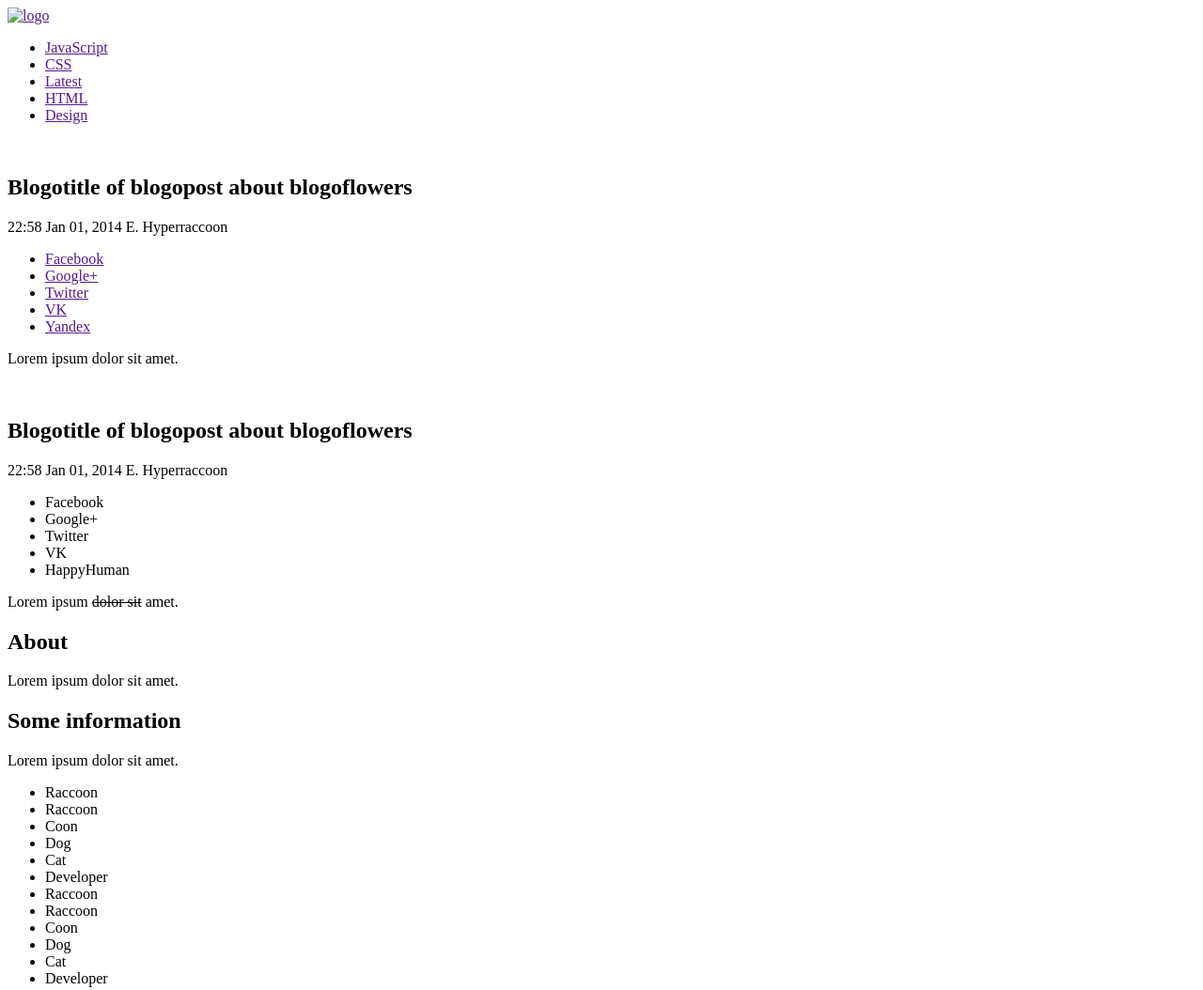
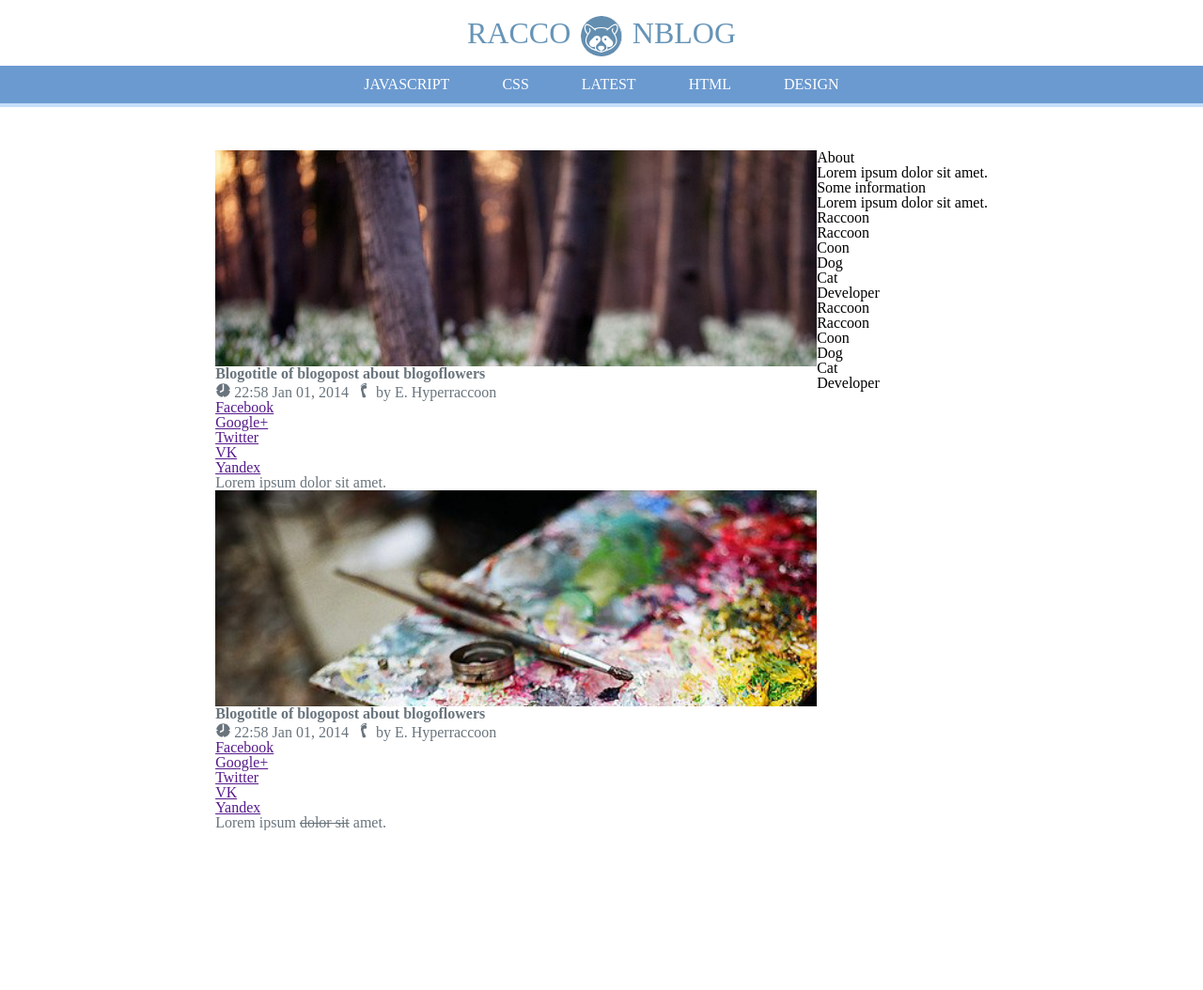
Before and after one commit to DaniilPonomarev579/blog_layout, a plain HTML site: page index.html in a window 1280 px wide. Shown: the whole page at 94% size. After the commit the page ends 884 px from the top, so only its background shows below. Drawn offline with Linux system fonts and the light colour scheme.

Commit message:
Added some styles

```diff
--- a/index.html
+++ b/index.html
@@ -1,15 +1,22 @@
 <!DOCTYPE html>
 <html lang="en">
+
 <head>
     <meta charset="UTF-8">
     <title>Blog Layout</title>
+    <link rel="stylesheet" href="styles/styles.css">
 </head>
+
 <body>
-    <header class="header">
-        <a href="" title="Blog" class="logo"><img src="" alt="logo" class="logo__img"></a>
-    </header>
+    <!--<a href="" title="Blog" class="logo">racco<span class="logo__image"></span>nblog</a>-->
+    <a href="" title="Blog" class="logo">
+        racco
+        <svg class="logo__svg" aria-hidden="true">
+            <use xlink:href="styles/sprites/sprite.svg#icon-racoon-positive"></use>
+        </svg>
+        nblog
+    </a>
 
-    <nav class="nav">
     <ul class="navigation">
         <li class="navigation__element"><a href="" class="navigation__link">JavaScript</a></li>
         <li class="navigation__element"><a href="" class="navigation__link">CSS</a></li>
@@ -17,13 +24,23 @@
         <li class="navigation__element"><a href="" class="navigation__link">HTML</a></li>
         <li class="navigation__element"><a href="" class="navigation__link">Design</a></li>
     </ul>
-    </nav>
 
+    <div class="wrapper">
         <main class="content">
             <section class="content__section article">
-            <img src="" alt="" class="article__image">
+                <div class="article__image-wrapper">
+                    <img src="images/post1.jpg" alt="post image" class="article__image">
+                </div>
                 <h2 class="article__header">Blogotitle of blogopost about blogoflowers</h2>
-            <time class="article__time">22:58 Jan 01, 2014</time>
+                <svg class="article__time-icon" aria-hidden="true">
+                    <use xlink:href="styles/sprites/sprite.svg#icon-clock"></use>
+                </svg>
+                <time class="article__time">
+                    22:58 Jan 01, 2014
+                </time>
+                <svg class="article__author-icon" aria-hidden="true">
+                    <use xlink:href="styles/sprites/sprite.svg#icon-footstep"></use>
+                </svg>
                 <span class="article__author">E. Hyperraccoon</span>
                 <ul class="article__social social">
                     <li class="social__element"><a href="" class="social__link social__link--facebook">Facebook</a></li>
@@ -37,16 +54,26 @@
                 </p>
             </section>
             <section class="content__section article">
-            <img src="" alt="" class="article__image">
+                <div class="article__image-wrapper">
+                    <img src="images/post2.jpg" alt="post image" class="article__image">
+                </div>
                 <h2 class="article__header">Blogotitle of blogopost about blogoflowers</h2>
-            <time class="article__time">22:58 Jan 01, 2014</time>
+                <svg class="article__time-icon" aria-hidden="true">
+                    <use xlink:href="styles/sprites/sprite.svg#icon-clock"></use>
+                </svg>
+                <time class="article__time">
+                    22:58 Jan 01, 2014
+                </time>
+                <svg class="article__author-icon" aria-hidden="true">
+                    <use xlink:href="styles/sprites/sprite.svg#icon-footstep"></use>
+                </svg>
                 <span class="article__author">E. Hyperraccoon</span>
                 <ul class="article__social social">
-                <li class="social__element social__element--Facebook">Facebook</li>
-                <li class="social__element social__element--Google+">Google+</li>
-                <li class="social__element social__element--Twitter">Twitter</li>
-                <li class="social__element social__element--VK">VK</li>
-                <li class="social__element social__element--HappyHuman">HappyHuman</li>
+                    <li class="social__element"><a href="" class="social__link social__link--facebook">Facebook</a></li>
+                    <li class="social__element"><a href="" class="social__link social__link--google+">Google+</a></li>
+                    <li class="social__element"><a href="" class="social__link social__link--twitter">Twitter</a></li>
+                    <li class="social__element"><a href="" class="social__link social__link--vk">VK</a></li>
+                    <li class="social__element"><a href="" class="social__link social__link--yandex">Yandex</a></li>
                 </ul>
                 <p class="article__text">
                     Lorem ipsum <s>dolor sit</s> amet.
@@ -78,5 +105,6 @@
                 <li class="tags__element">Developer</li>
             </ul>
         </aside>
+    </div>
 </body>
 </html>
--- /dev/null
+++ b/styles/reset.css
@@ -0,0 +1,48 @@
+/* http://meyerweb.com/eric/tools/css/reset/
+   v2.0 | 20110126
+   License: none (public domain)
+*/
+
+html, body, div, span, applet, object, iframe,
+h1, h2, h3, h4, h5, h6, p, blockquote, pre,
+a, abbr, acronym, address, big, cite, code,
+del, dfn, em, img, ins, kbd, q, s, samp,
+small, strike, strong, sub, sup, tt, var,
+b, u, i, center,
+dl, dt, dd, ol, ul, li,
+fieldset, form, label, legend,
+table, caption, tbody, tfoot, thead, tr, th, td,
+article, aside, canvas, details, embed,
+figure, figcaption, footer, header, hgroup,
+menu, nav, output, ruby, section, summary,
+time, mark, audio, video {
+    margin: 0;
+    padding: 0;
+    border: 0;
+    font-size: 100%;
+    font: inherit;
+    vertical-align: baseline;
+}
+/* HTML5 display-role reset for older browsers */
+article, aside, details, figcaption, figure,
+footer, header, hgroup, menu, nav, section {
+    display: block;
+}
+body {
+    line-height: 1;
+}
+ol, ul {
+    list-style: none;
+}
+blockquote, q {
+    quotes: none;
+}
+blockquote:before, blockquote:after,
+q:before, q:after {
+    content: '';
+    content: none;
+}
+table {
+    border-collapse: collapse;
+    border-spacing: 0;
+}
--- /dev/null
+++ b/styles/styles.less
@@ -0,0 +1,140 @@
+@import "reset.css";
+
+body {
+  display: flex;
+  flex-direction: column;
+  align-items: center;
+}
+
+.logo {
+  height: 4.4rem;
+  line-height: 4.4rem;
+  display: block;
+  text-align: center;
+  text-transform: uppercase;
+  font-size: 2rem;
+  text-decoration: none;
+  color: #6794b7;
+  //.logo__image {
+  //  vertical-align: middle;
+  //  display: inline-block;
+  //  width: 2.7rem;
+  //  height: 2.7rem;
+  //  border-radius: 50%;
+  //  background: #638EB0 url("sprites/sprite.svg") 20% 5% no-repeat;
+  //  background-size: 2395%;
+  //}
+}
+
+.logo__svg {
+  width: 2.7rem;
+  height: 2.7rem;
+  vertical-align: middle;
+  margin: 0 .2rem;
+  border-radius: 50%;
+  background: #638EB0;
+  fill: #fff;
+  use {
+    transform: scale(1.55) translateX(-146px) translateY(-2px);
+  }
+}
+
+.navigation {
+  display: flex;
+  flex-direction: row;
+  justify-content: center;
+  margin-bottom: 50px;
+  width: 100%;
+  background: #6B9AD0;
+  box-shadow: 0 4px 0 #c6defa;
+}
+
+.navigation__link {
+  display: inline-block;
+  padding: 12px 28px;
+  text-decoration: none;
+  text-transform: uppercase;
+  color: #fff;
+  &:hover {
+    background: #5d88b9;
+  }
+}
+
+.wrapper {
+  display: flex;
+  flex-direction: row;
+}
+
+.content {
+}
+
+.article {
+  color: #69747c;
+}
+
+.article__image-wrapper {
+  height: 230px;
+  width: 640px;
+  overflow: hidden;
+  transition: all .5s ease-in-out;
+  &:hover {
+    box-shadow: 0 0 5px #000;
+  }
+}
+
+.article__image {
+  min-height: 230px;
+  min-width: 640px;
+  transition: filter .5s ease-in-out;
+  &:hover {
+    filter: contrast(1.1);
+    cursor: pointer;
+  }
+}
+
+.article__header {
+  font-weight: bold;
+}
+
+.article__time {
+  margin-right: 5px;
+  //position: relative;
+  //padding-left: 15px;
+  //&::before {
+  //  content: '';
+  //  position: absolute;
+  //  left: -7px;
+  //  top: -7px;
+  //  display: inline-block;
+  //  width: 30px;
+  //  height: 30px;
+  //  background: url(sprites/sprite.svg) no-repeat 60% 10%;
+  //  transform: scale(.5);// translateX(-5%);
+  //}
+}
+
+.article__author {
+  &::before {
+    content: 'by ';
+  }
+}
+
+.article__time-icon {
+  width: 1rem;
+  height: 1.2rem;
+  vertical-align: -15%;
+  fill: #69747c;
+  use {
+    transform: scale(.5) translateX(-431px) translateY(3px);
+  }
+}
+
+.article__author-icon {
+  width: 1rem;
+  height: 1.2rem;
+  vertical-align: -15%;
+  fill: #69747c;
+  use {
+    transform: scale(.5) translateX(-530px) translateY(3px);
+  }
+}
```
Also changed, not shown: images/post1.jpg (added), images/post2.jpg (added), styles/sprites/sprite.svg (added), styles/styles.css (added). Lines whose indentation alone changed are shown as unchanged.
